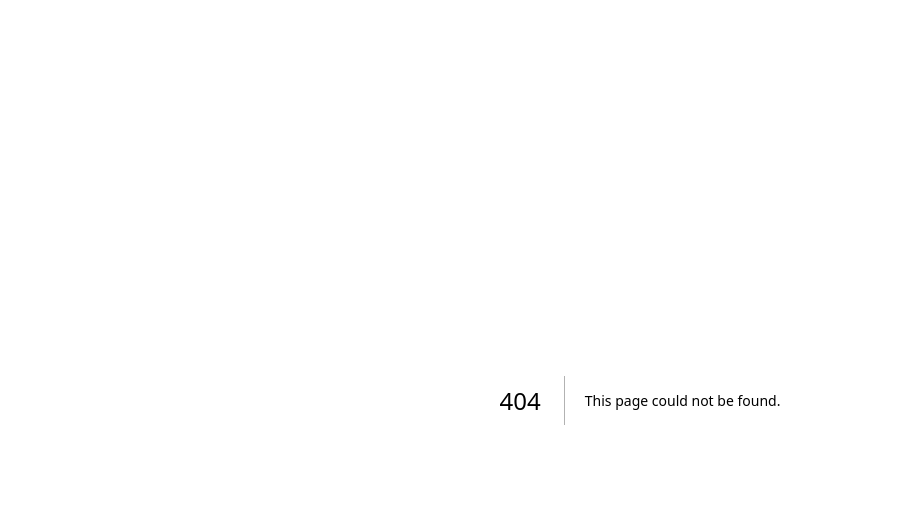
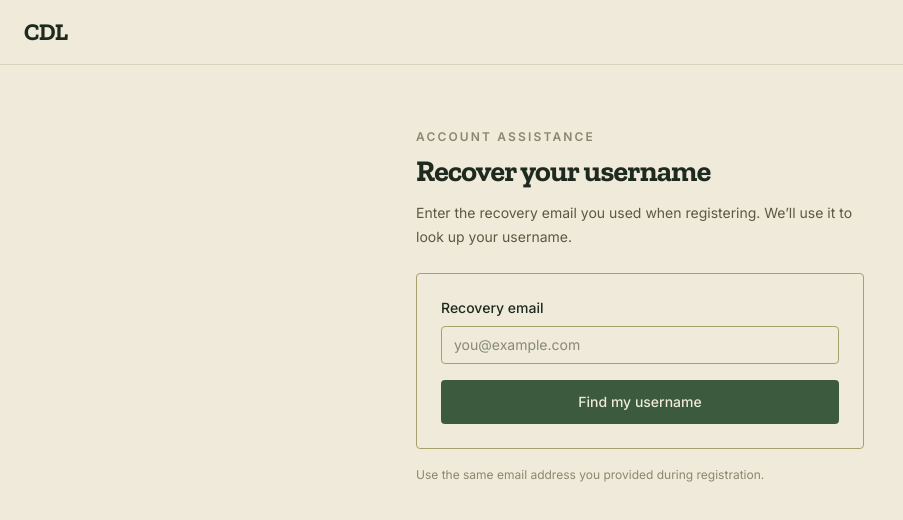
Before and after one commit to Nel-tech/cdl, a Next.js app: page /recover-username in a window 1280 px wide. Before the commit this address had no page. Shown: the top 520 px of the page, without its empty margins (0-903 px from the left). Built offline with nearby package versions, Linux system fonts and the light colour scheme; no server answers.

Commit message:
ux changes

```diff
--- /dev/null
+++ b/app/api/account/recover-username/route.ts
@@ -0,0 +1,27 @@
+import { NextResponse } from "next/server";
+import { createClient } from "@supabase/supabase-js";
+
+export async function POST(req: Request) {
+    const { email } = await req.json();
+
+    if (!email) {
+        return NextResponse.json({ error: "Email required" }, { status: 400 });
+    }
+
+    const supabase = createClient(
+        process.env.NEXT_PUBLIC_SUPABASE_URL!,
+        process.env.SUPABASE_SERVICE_ROLE_KEY!
+    );
+
+    const { data } = await supabase
+        .from("cds_presidents")
+        .select("username")
+        .eq("email", email.trim().toLowerCase())
+        .single();
+
+    if (!data) {
+        return NextResponse.json({ error: "No account found with that email" }, { status: 404 });
+    }
+
+    return NextResponse.json({ username: data.username });
+}
--- a/app/login/page.tsx
+++ b/app/login/page.tsx
@@ -1,5 +1,7 @@
+
 "use client";
 
+import Link from "next/link";
 import { useState } from "react";
 import { useRouter } from "next/navigation";
 import { createClient } from "@/lib/supabase/client";
@@ -9,12 +11,13 @@ import { Header } from "@/components/Header";
 export default function LoginPage() {
     const router = useRouter();
     const supabase = createClient();
+
     const [username, setUsername] = useState("");
     const [password, setPassword] = useState("");
     const [error, setError] = useState<string | null>(null);
     const [loading, setLoading] = useState(false);
 
-    async function handleSubmit(e: React.FormEvent) {
+    async function handleSubmit(e: React.FormEvent<HTMLFormElement>) {
         e.preventDefault();
         setError(null);
         setLoading(true);
@@ -38,10 +41,24 @@ export default function LoginPage() {
     return (
         <div className="min-h-screen bg-paper">
             <Header />
-            <div className="max-w-sm mx-auto px-6 py-10">
-                <h1 className="font-display text-xl text-ink mb-1">CDS President Login</h1>
-                <p className="text-xs text-[#5c5942] mb-5">
-                    Not registered yet? <a href="/signup" className="underline text-forest">Sign up here</a>.
+
+            <main className="mx-auto max-w-sm px-6 py-10">
+                <h1 className="mb-1 font-display text-xl text-ink">
+                    CDS President Login
+                </h1>
+
+                <p className="mb-5 text-xs text-[#5c5942]">
+                    Not registered yet?{" "}
+                    <Link href="/signup" className="text-forest underline">
+                        Sign up here
+                    </Link>
+                    .
+                    <br />
+                    Forgot your username?{" "}
+                    <Link href="/recover-username" className="text-forest underline">
+                        Recover it here
+                    </Link>
+                    .
                 </p>
 
                 <form onSubmit={handleSubmit} className="space-y-3">
@@ -50,26 +67,36 @@ export default function LoginPage() {
                         placeholder="Username"
                         value={username}
                         onChange={(e) => setUsername(e.target.value)}
-                        className="border border-khaki rounded-sm px-3 py-2 w-full text-sm"
+                        className="w-full rounded-sm border border-khaki px-3 py-2 text-sm"
+                        autoComplete="username"
                         required
                     />
+
                     <input
                         type="password"
                         placeholder="Password"
                         value={password}
                         onChange={(e) => setPassword(e.target.value)}
-                        className="border border-khaki rounded-sm px-3 py-2 w-full text-sm"
+                        className="w-full rounded-sm border border-khaki px-3 py-2 text-sm"
+                        autoComplete="current-password"
                         required
                     />
-                    {error && <p className="text-xs text-clay">{error}</p>}
+
+                    {error && (
+                        <p role="alert" className="text-xs text-clay">
+                            {error}
+                        </p>
+                    )}
+
                     <button
+                        type="submit"
                         disabled={loading}
-                        className="bg-forest text-paper rounded-sm px-4 py-2 w-full text-sm disabled:opacity-50"
+                        className="w-full rounded-sm bg-forest px-4 py-2 text-sm text-paper disabled:opacity-50"
                     >
                         {loading ? "Logging in..." : "Log in"}
                     </button>
                 </form>
-            </div>
+            </main>
         </div>
     );
 }
--- /dev/null
+++ b/app/recover-username/page.tsx
@@ -0,0 +1,122 @@
+
+
+
+import { useState } from "react";
+import { Header } from "@/components/Header";
+import { TextInput } from "@/components/ui/TextInput";
+
+export default function RecoverUsernamePage() {
+    const [email, setEmail] = useState("");
+    const [result, setResult] = useState<string | null>(null);
+    const [error, setError] = useState<string | null>(null);
+    const [loading, setLoading] = useState(false);
+
+    async function handleSubmit(e: React.FormEvent<HTMLFormElement>) {
+        e.preventDefault();
+        setError(null);
+        setResult(null);
+        setLoading(true);
+
+        try {
+            const res = await fetch("/api/account/recover-username", {
+                method: "POST",
+                headers: {
+                    "Content-Type": "application/json",
+                },
+                body: JSON.stringify({ email }),
+            });
+
+            const json = await res.json();
+
+            if (!res.ok) {
+                setError(json.error ?? "Something went wrong.");
+                return;
+            }
+
+            setResult(json.username);
+        } catch {
+            setError("Unable to connect. Please try again.");
+        } finally {
+            setLoading(false);
+        }
+    }
+
+    return (
+        <div className="min-h-screen bg-paper">
+            <Header />
+
+            <main className="px-4 py-12 sm:px-6 sm:py-16">
+                <section className="mx-auto w-full max-w-md">
+                    <div className="mb-6">
+                        <p className="mb-2 text-xs font-semibold uppercase tracking-[0.18em] text-[#8a8770]">
+                            Account assistance
+                        </p>
+
+                        <h1 className="font-display text-2xl font-bold tracking-tight text-ink sm:text-3xl">
+                            Recover your username
+                        </h1>
+
+                        <p className="mt-3 text-sm leading-6 text-[#5c5942]">
+                            Enter the recovery email you used when registering. We’ll use it
+                            to look up your username.
+                        </p>
+                    </div>
+
+                    <div className="rounded-sm border border-khaki p-5 sm:p-6">
+                        <form onSubmit={handleSubmit} className="space-y-4">
+                            <div className="space-y-2">
+                                <label
+                                    htmlFor="recovery-email"
+                                    className="block text-sm font-medium text-ink"
+                                >
+                                    Recovery email
+                                </label>
+
+                                <TextInput
+                                    type="email"
+                                    placeholder="you@example.com"
+                                    value={email}
+                                    onChange={setEmail}
+                                    required
+                                />
+                            </div>
+
+                            {error && (
+                                <div
+                                    role="alert"
+                                    className="rounded-sm border border-clay p-3 text-sm text-clay"
+                                >
+                                    {error}
+                                </div>
+                            )}
+
+                            {result && (
+                                <div
+                                    role="status"
+                                    className="rounded-sm border border-forest p-4 text-sm text-forest"
+                                >
+                                    <p className="mb-1 text-xs">Your username</p>
+                                    <p className="break-all font-display text-lg font-semibold">
+                                        {result}
+                                    </p>
+                                </div>
+                            )}
+
+                            <button
+                                type="submit"
+                                disabled={loading}
+                                className="w-full rounded-sm bg-forest px-4 py-3 text-sm font-medium text-paper transition-opacity disabled:cursor-not-allowed disabled:opacity-50"
+                            >
+                                {loading ? "Looking up…" : "Find my username"}
+                            </button>
+                        </form>
+                    </div>
+
+                    <p className="mt-4 text-xs leading-5 text-[#8a8770]">
+                        Use the same email address you provided during registration.
+                    </p>
+                </section>
+            </main>
+        </div>
+    );
+}
--- a/app/signup/pending/page.tsx
+++ b/app/signup/pending/page.tsx
@@ -8,30 +8,51 @@ import { Header } from "@/components/Header";
 
 function PendingContent() {
     const searchParams = useSearchParams();
-    const username = searchParams.get("username");
+    const paramUsername = searchParams.get("username");
     const supabase = createClient();
 
+    const [username, setUsername] = useState<string | null>(paramUsername);
     const [verified, setVerified] = useState<boolean | null>(null);
     const [checking, setChecking] = useState(false);
 
     async function checkStatus() {
-        if (!username || checking) return;
+        setChecking(true);
 
-        setChecking(true);
+        let lookupUsername = username;
+
+        if (!lookupUsername) {
+            const { data: { user } } = await supabase.auth.getUser();
+            if (!user) {
+                setChecking(false);
+                return;
+            }
+            const { data: president } = await supabase
+                .from("cds_presidents")
+                .select("username, is_verified")
+                .eq("auth_user_id", user.id)
+                .single();
+
+            if (president) {
+                setUsername(president.username);
+                setVerified(president.is_verified);
+            }
+            setChecking(false);
+            return;
+        }
 
         const { data } = await supabase
             .from("cds_presidents")
             .select("is_verified")
-            .eq("username", username)
+            .eq("username", lookupUsername)
             .single();
-
         setVerified(data?.is_verified ?? false);
         setChecking(false);
     }
 
     useEffect(() => {
         void checkStatus();
-    }, [username]);
+    }, []);
+
 
     return (
         <main className="px-4 py-12 sm:px-6 sm:py-16">
--- a/components/Header.tsx
+++ b/components/Header.tsx
@@ -1,5 +1,4 @@
 "use client";
-
 import Link from "next/link";
 import { useEffect, useState } from "react";
 import { useRouter } from "next/navigation";
@@ -32,8 +31,16 @@ export function Header() {
         .eq("auth_user_id", user.id)
         .single();
 
-      if (isMounted) {
-        setStatus(president?.is_verified ? "verified" : "pending");
+      if (!isMounted) return;
+
+      if (president?.is_verified) {
+        setStatus("verified");
+        return;
+      }
+
+      setStatus("pending");
+      if (window.location.pathname !== "/signup/pending") {
+        router.push("/signup/pending");
       }
     }
 
```
